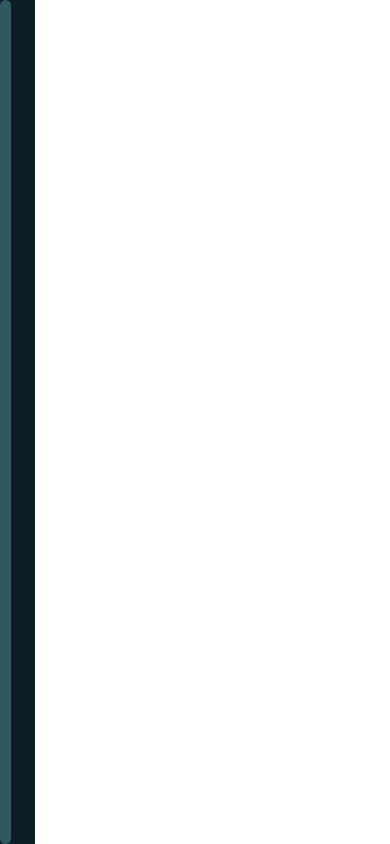
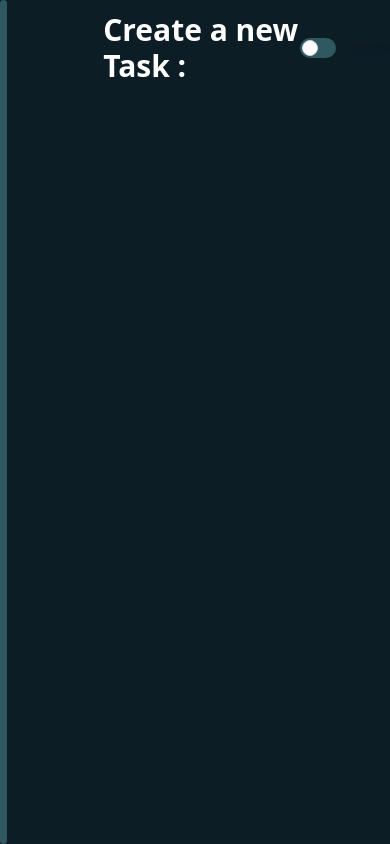
Before and after one commit to Nacir1i/vuejs-todo, a Vue app: page / in a window 390 px wide. Built offline with nearby package versions, Linux system fonts and the light colour scheme.

Commit message:
create task component

```diff
--- a/src/App.vue
+++ b/src/App.vue
@@ -1,22 +1,57 @@
 <template>
   <div class="w-screen h-screen bg-primary flex justify-center items-center">
     <div
-      class="w-full h-full md:h-[45rem] flex gap-6 justify-center items-center"
+      class="w-full h-full md:h-[45rem] flex gap-24 justify-center items-center"
     >
       <LogoSection />
       <span class="w-3 h-full bg-third rounded-full"></span>
-      <div class="w-96 bg-white h-full"></div>
+      <div class="w-[30rem] h-full">
+        <div class="w-full text-white flex justify-center items-center">
+          <div class="w-full h-24 flex justify-around items-center">
+            <h1 class="text-3xl font-bold">Create a new Task :</h1>
+            <div class="flex items-center justify-between">
+              <label
+                for="toggle"
+                class="inline-flex relative items-center cursor-pointer"
+              >
+                <input
+                  type="checkbox"
+                  v-model="display"
+                  id="toggle"
+                  class="sr-only peer"
+                />
+                <div
+                  class="w-9 h-5 bg-third peer-focus:outline-none rounded-full peer peer-checked:after:translate-x-full peer-checked:after:border-white after:content-[''] after:absolute after:top-[2px] after:left-[2px] after:bg-white after:border-gray-300 after:border after:rounded-full after:h-4 after:w-4 after:transition-all peer-checked:bg-fith"
+                ></div>
+                <span
+                  class="ml-3 text-sm font-medium text-gray-900 dark:text-gray-300"
+                  >toggle</span
+                >
+              </label>
+            </div>
+          </div>
+        </div>
+        <CreateTask v-if="display" />
+        <div
+          :class="[
+            display ? 'h-96' : 'h-[40rem]',
+            'flex flex-col overflow-auto',
+          ]"
+        ></div>
+      </div>
     </div>
   </div>
 </template>
 
 <script>
 import LogoSection from "./components/LogoSection.vue";
+import CreateTask from "./components/CreateTask.vue";
 
 export default {
   name: "App",
   components: {
     LogoSection,
+    CreateTask,
   },
   data() {
     return {
@@ -25,6 +60,7 @@ export default {
         { id: 2, title: "item2", timer: "11:69", decription: "lolrandomxd" },
         { id: 3, title: "item3", timer: "11:69", decription: "lolrandomxd" },
       ],
+      display: false,
     };
   },
 };
--- /dev/null
+++ b/src/components/CreateTask.vue
@@ -0,0 +1,52 @@
+<template>
+  <form
+    @submit.prevent
+    class="w-full h-60 flex flex-col gap-y-4 justify-center items-center text-white border-b-4 border-third"
+  >
+    <div class="w-full flex justify-between items-center">
+      <label class="font-semibold text-md" for="name">What task is it ?</label>
+      <input
+        class="w-64 rounded-sm focus:outline-none bg-fith text-black p-1"
+        type="text"
+        v-model="name"
+        id="name"
+      />
+    </div>
+    <div class="w-full flex justify-between items-center">
+      <label class="font-semibold text-md" for="description"
+        >What is this task about ?</label
+      >
+      <input
+        class="w-64 rounded-sm focus:outline-none bg-fith text-black p-1"
+        type="text"
+        v-model="description"
+        id="description"
+      />
+    </div>
+    <div class="w-full flex justify-between items-center">
+      <label class="font-semibold text-md" for="name"
+        >when should it be done ?</label
+      >
+      <input
+        class="w-64 rounded-sm focus:outline-none bg-fith text-black p-1"
+        type="date"
+        v-model="date"
+        id="date"
+      />
+    </div>
+    <button class="w-1/3 p-1 bg-third rounded-md" type="submit">save</button>
+  </form>
+</template>
+
+<script>
+export default {
+  name: "CreateTask",
+  data() {
+    return {
+      name: "",
+      description: "",
+      date: "",
+    };
+  },
+};
+</script>
```
